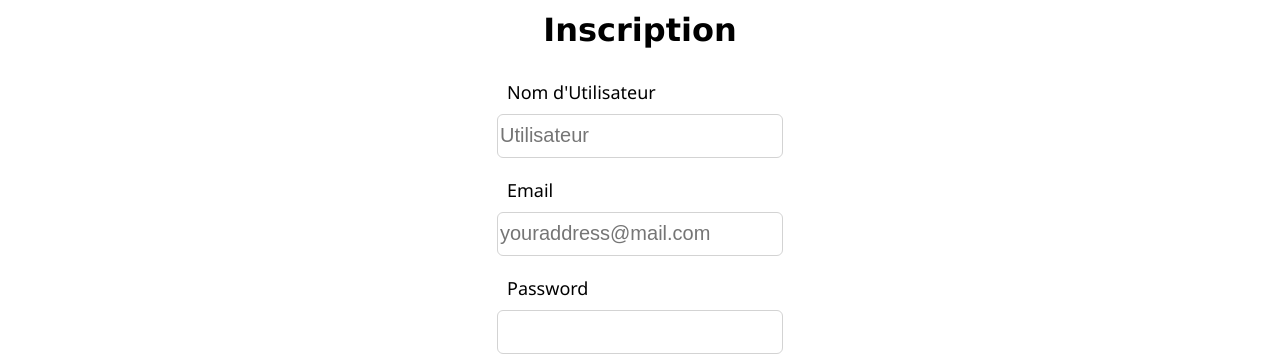
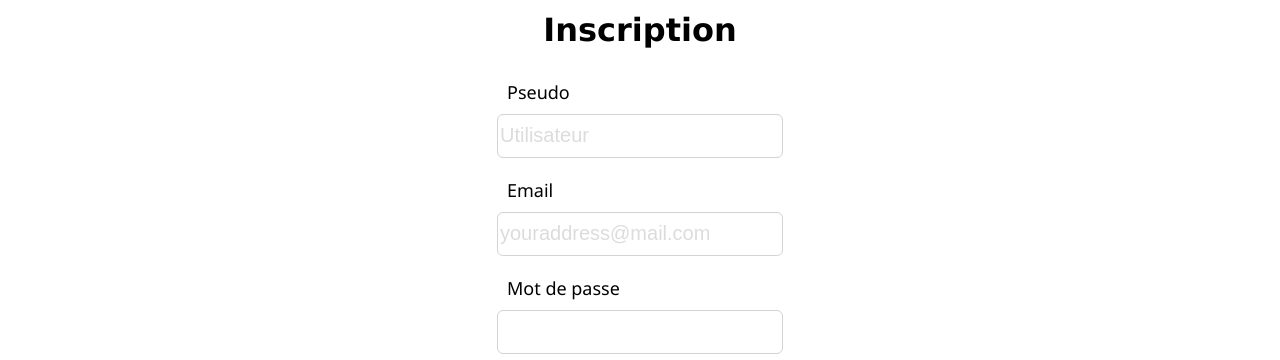
Before and after one commit to 6dean/Vinted, a React (Create React App) app in the folder frontend/: page /signup in a window 1280 px wide. Shown: the part 438-798 px from the top of the page. Built offline with nearby package versions, Linux system fonts and the light colour scheme.

Commit message:
update css

```diff
--- a/frontend/src/App.css
+++ b/frontend/src/App.css
@@ -276,8 +276,9 @@ header {
 }
 
 .product-description {
-  font-family: Verdana, sans-serif;
-  font-size: 15px;
+  font-family: "Trebuchet MS", "Lucida Sans Unicode", "Lucida Grande",
+    "Lucida Sans", Arial, sans-serif;
+  font-size: 13px;
   margin-bottom: 20px;
 }
 
@@ -359,6 +360,11 @@ h1 {
   display: flex;
 }
 
+.input::placeholder {
+  color: rgb(220, 220, 220);
+  opacity: 1;
+}
+
 .input {
   border: solid 1px rgb(211, 211, 211);
   border-radius: 6px;
--- a/frontend/src/pages/Signup.js
+++ b/frontend/src/pages/Signup.js
@@ -22,7 +22,7 @@ const Signup = () => {
         {infos === false ? (
           <div className="input-block">
             <div>
-              <p className="input-text">Nom d'Utilisateur</p>
+              <p className="input-text">Pseudo</p>
               <input
                 className="input"
                 onChange={(username) => setName(username.target.value)}
@@ -44,7 +44,7 @@ const Signup = () => {
               />
             </div>
             <div>
-              <p className="input-text">Password</p>
+              <p className="input-text">Mot de passe</p>
               <input
                 className="input"
                 onChange={(elem) => setPassword(elem.target.value)}
```
